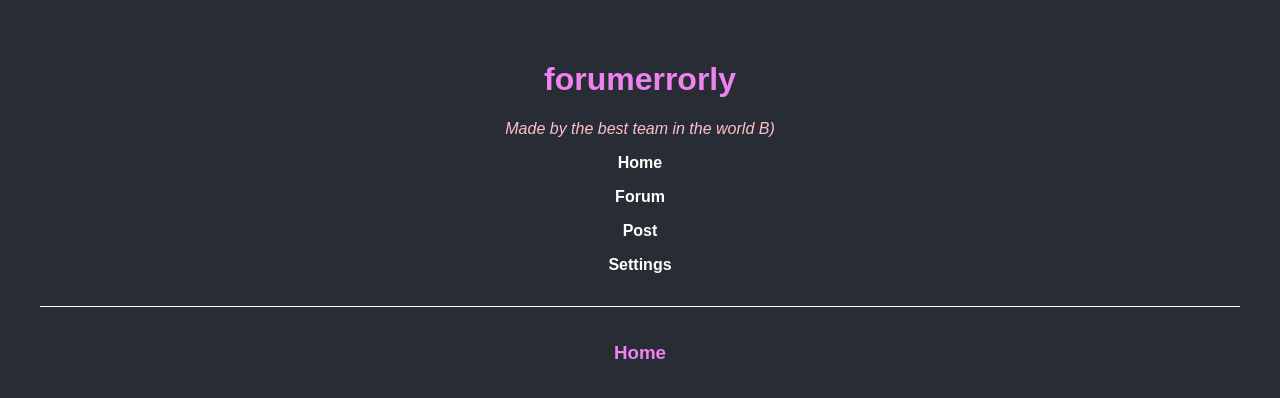
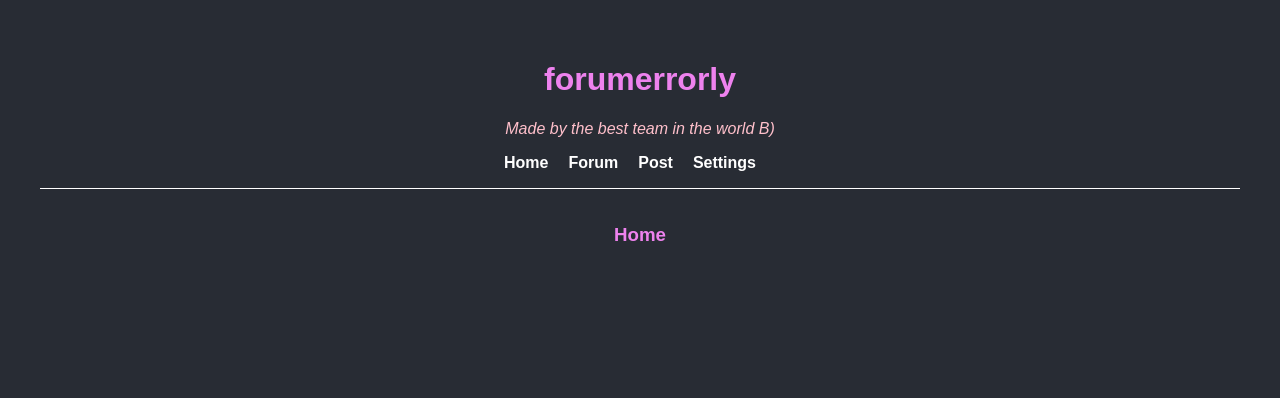
Before and after one commit to raf721/finalProject, a React (Create React App) app: page / in a window 1280 px wide. Shown: the top 398 px of the page. Built offline with nearby package versions, Linux system fonts and the light colour scheme.

Commit message:
Made the navigation bar in line horizontally

```diff
--- a/src/App.js
+++ b/src/App.js
@@ -31,38 +31,42 @@ import {Outlet, Link} from "react-router-dom";
         font: "corsiva"
       }}
       >
-        <p style={{color:"white"}}>
+        <li style={{display: 'inline-block'}}>
           <Link to = "/" style = {{
             color: "white",
-            textDecoration: 'none'
+            textDecoration: 'none',
+            marginRight: '20px'
           }}>
-            <b>Home</b>
+            <b> Home </b>
           </Link>
-        </p>
-        <p style={{color:"white"}}>
+        </li>
+        <li style={{display: 'inline-block'}}>
           <Link to = "/Forum" style = {{
             color: "white",
-            textDecoration: 'none'
+            textDecoration: 'none',
+            marginRight: '20px'
           }}>
-            <b>Forum</b>
+            <b> Forum </b>
           </Link>
-        </p>
-        <p style={{color:"white"}}>
+        </li>
+        <li style={{display: 'inline-block'}}>
           <Link to = "/Post" style = {{
             color: "white",
-            textDecoration: 'none'
+            textDecoration: 'none',
+            marginRight: '20px'
           }}>
-            <b>Post</b>
+            <b> Post </b>
           </Link>
-        </p>
-        <p style={{color:"white"}}>
+        </li>
+        <li style={{display: 'inline-block'}}>
           <Link to = "/Settings" style = {{
             color: "white",
-            textDecoration: 'none'
+            textDecoration: 'none',
+            marginRight: '20px'
           }}>
-            <b>Settings</b>
+            <b> Settings </b>
           </Link>
-        </p>
+        </li>
       </nav>
       <Outlet />
     </div>
```
